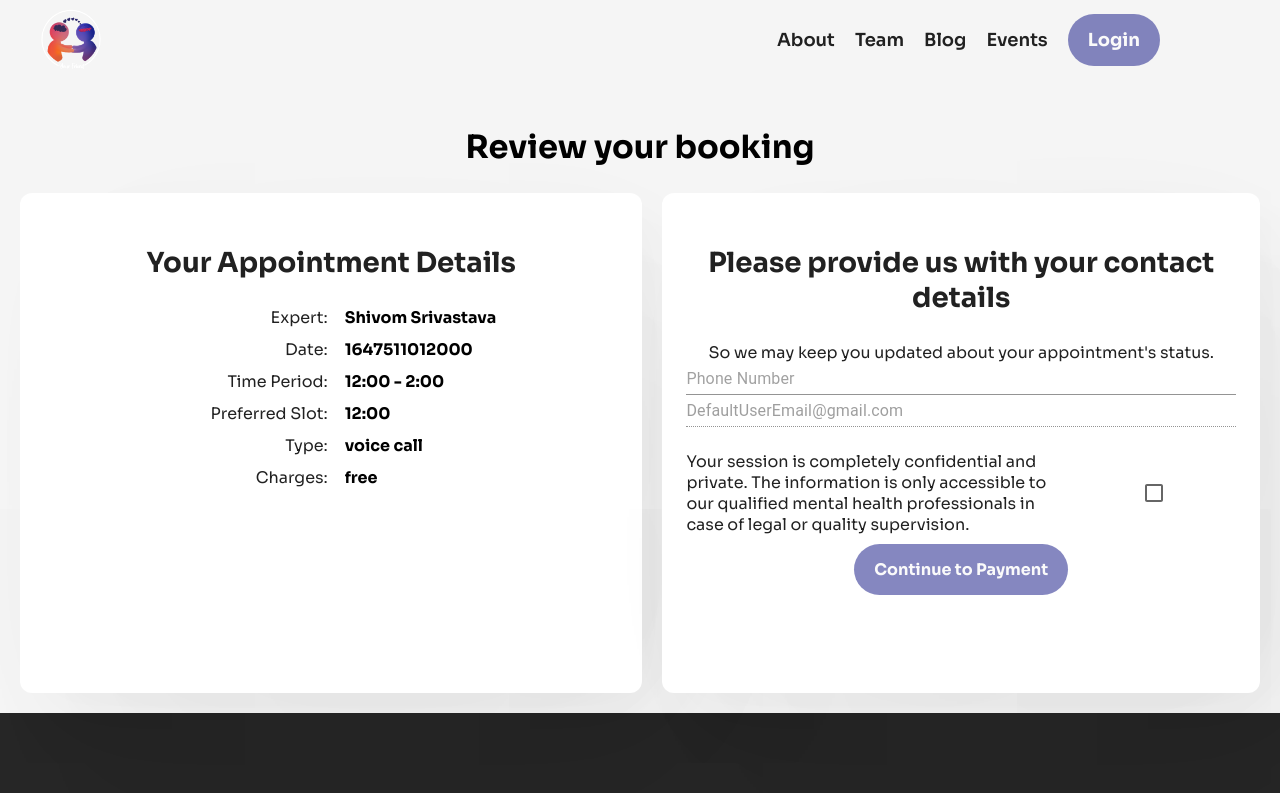
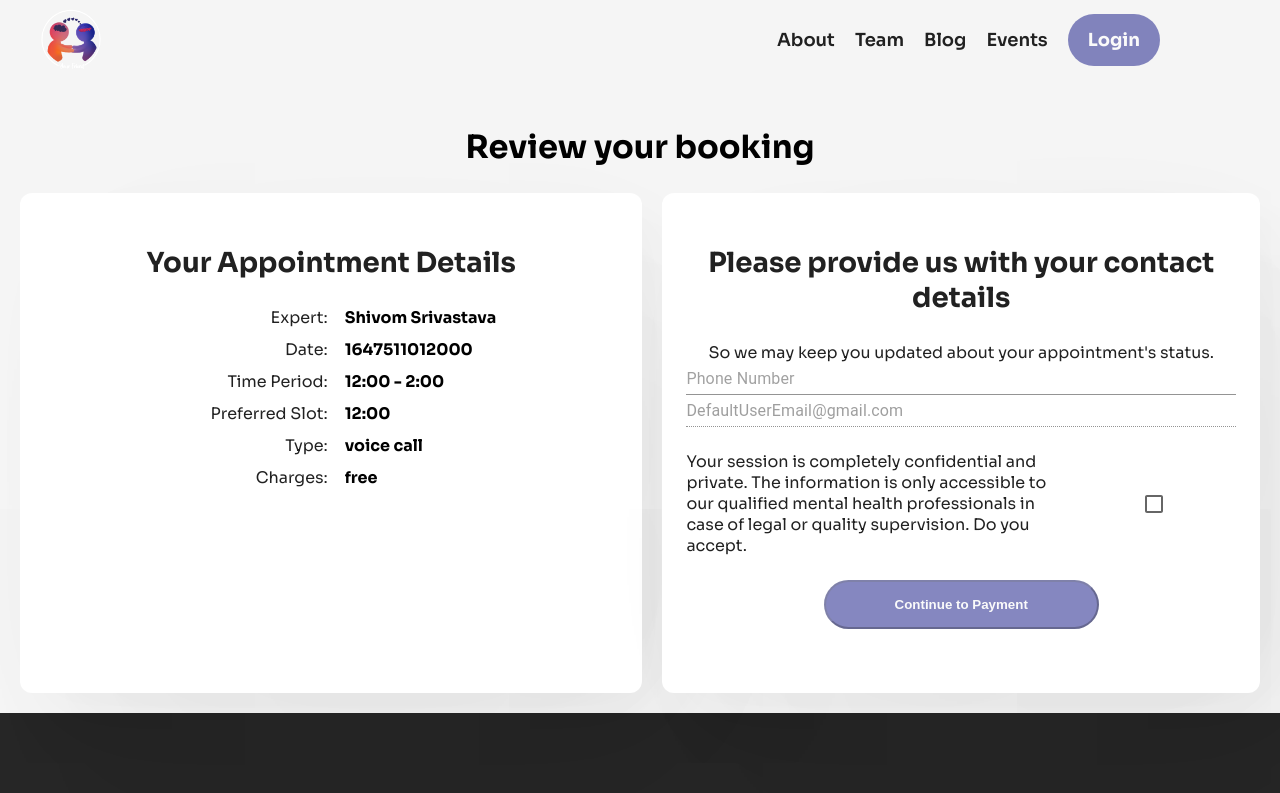
Before and after one commit to tashi2408/yourFriend, a React (Create React App) app: page /dashboard/bookings in a window 1280 px wide. Shown: the top 793 px of the page. Built offline with nearby package versions, Linux system fonts and the light colour scheme.

Commit message:
✨ checkbox logic

```diff
--- a/src/dashboard/bookings/Review.js
+++ b/src/dashboard/bookings/Review.js
@@ -13,6 +13,7 @@ const Review = () => {
     charges: 'free',
   };
   const [value, setValue] = useState(null);
+  const [checked, setChecked] = useState(false);
   return (
     <div className="review-section wrapper">
       <h2>Review your booking</h2>
@@ -74,13 +75,19 @@ const Review = () => {
             <p className="terms__accept">
               Your session is completely confidential and private. The
               information is only accessible to our qualified mental health
-              professionals in case of legal or quality supervision.
+              professionals in case of legal or quality supervision. Do you
+              accept.
             </p>
-            <Checkbox />
+            <Checkbox
+              checked={checked}
+              onChange={(e) => {
+                setChecked(e.target.checked);
+              }}
+            />
           </div>
-          <a href="#" className="btn">
+          <button type="submit" className="btn" disabled={!checked}>
             Continue to Payment
-          </a>
+          </button>
         </div>
       </div>
     </div>
```
